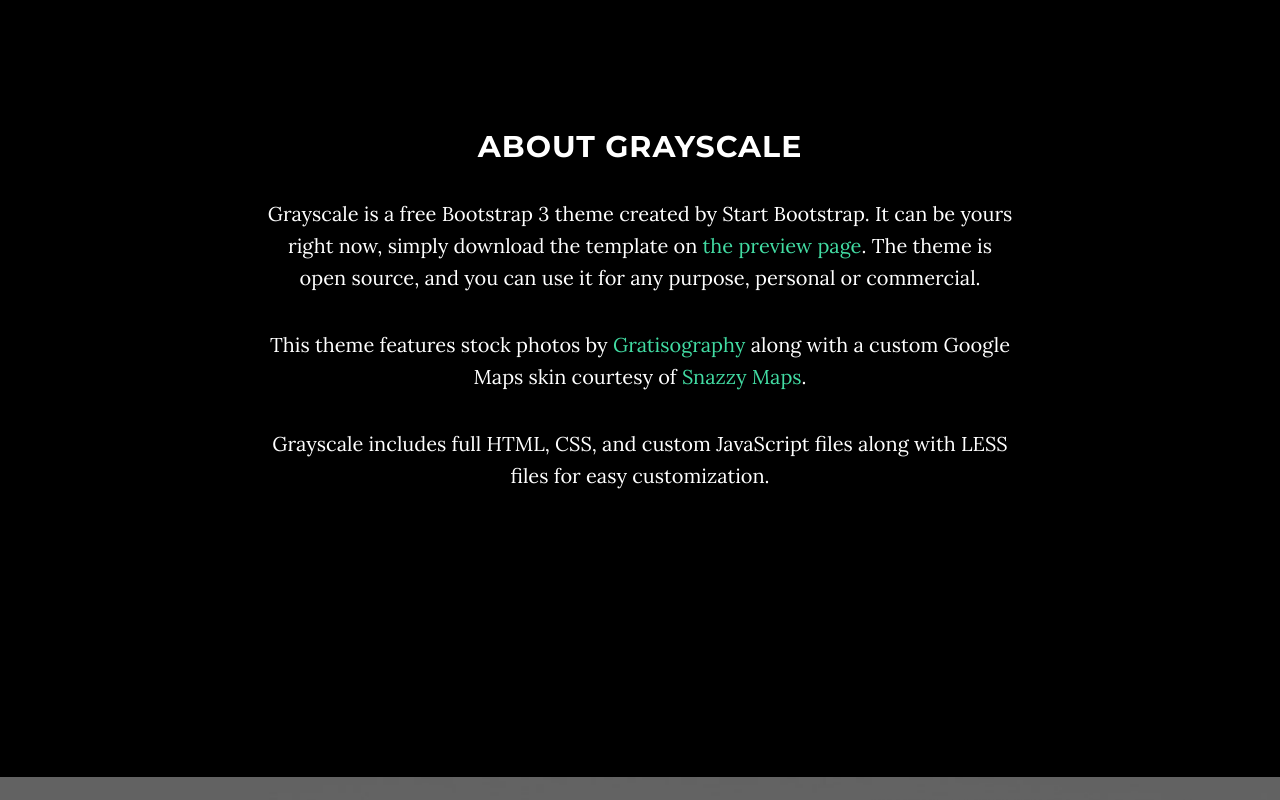
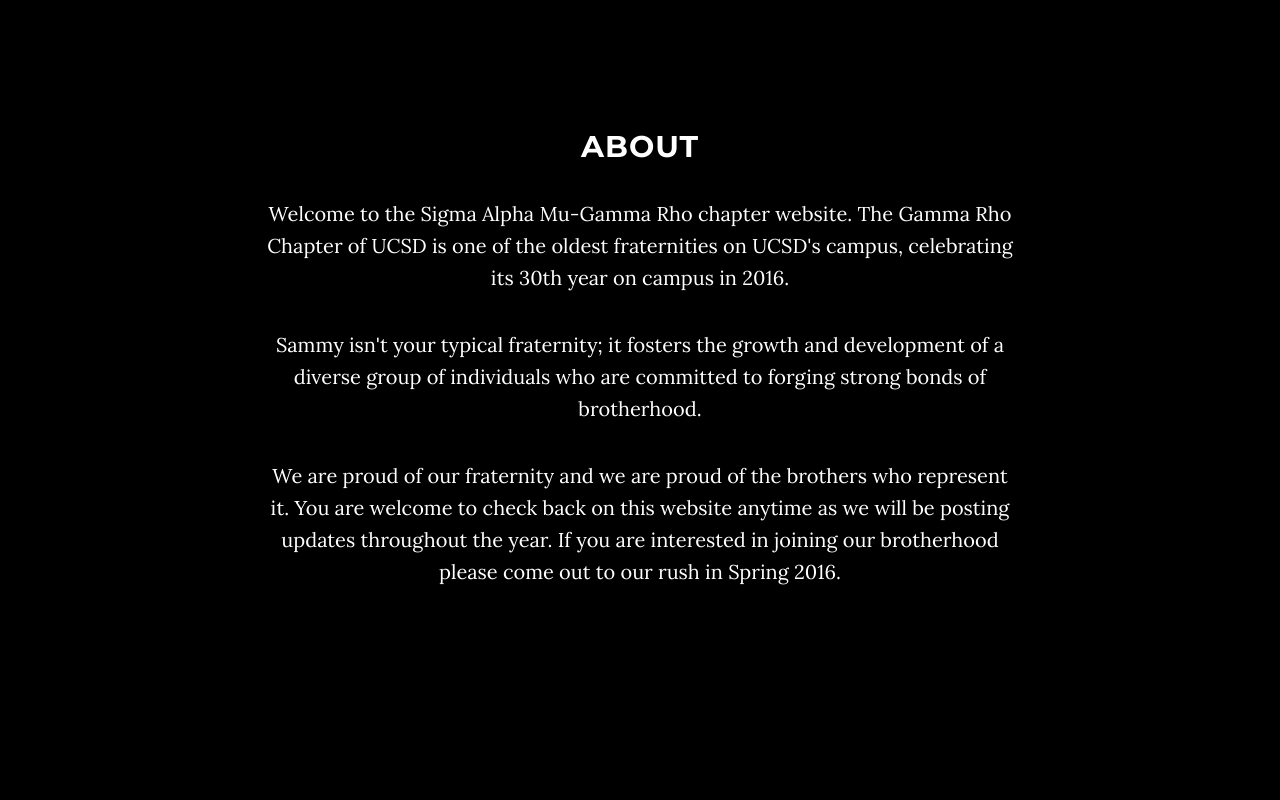
Before and after one commit to ucsdsam/ucsdsam.github.io, a plain HTML site: page index.html in a window 1280 px wide. Shown: the part 920-1720 px from the top of the page. Drawn offline with Linux system fonts and the light colour scheme; some packages are replaced by stand-ins of ours.

Commit message:
Changed About Section

```diff
--- a/index.html
+++ b/index.html
@@ -42,7 +42,7 @@
                 </button>
                 <a class="navbar-brand page-scroll" href="#page-top">
                     <i class="fa fa-play-circle"></i>  <span
-                    class="light">Sigma Alpha</span>Mu
+                    class="light">Sigma Alpha Mu - Gamma Rho Chapter - </span> UCSD
                 </a>
             </div>
 
@@ -91,10 +91,19 @@
     <section id="about" class="container content-section text-center">
         <div class="row">
             <div class="col-lg-8 col-lg-offset-2">
-                <h2>About Grayscale</h2>
-                <p>Grayscale is a free Bootstrap 3 theme created by Start Bootstrap. It can be yours right now, simply download the template on <a href="http://startbootstrap.com/template-overviews/grayscale/">the preview page</a>. The theme is open source, and you can use it for any purpose, personal or commercial.</p>
-                <p>This theme features stock photos by <a href="http://gratisography.com/">Gratisography</a> along with a custom Google Maps skin courtesy of <a href="http://snazzymaps.com/">Snazzy Maps</a>.</p>
-                <p>Grayscale includes full HTML, CSS, and custom JavaScript files along with LESS files for easy customization.</p>
+                <h2>About</h2>
+                <p>Welcome to the Sigma Alpha Mu-Gamma Rho chapter website.
+                The Gamma Rho Chapter of UCSD is one of the oldest fraternities
+                on UCSD's campus, celebrating its 30th year on campus in
+                2016.</p>
+                <p>Sammy isn't your typical fraternity; it fosters the growth
+                and development of a diverse group of individuals who are
+                committed to forging strong bonds of brotherhood.</p>
+                <p>We are proud of our fraternity and we are proud of the
+                brothers who represent it. You are welcome to check back on
+                this website anytime as we will be posting updates throughout
+                the year. If you are interested in joining our brotherhood
+                please come out to our rush in Spring 2016.</p>
             </div>
         </div>
     </section>
```
